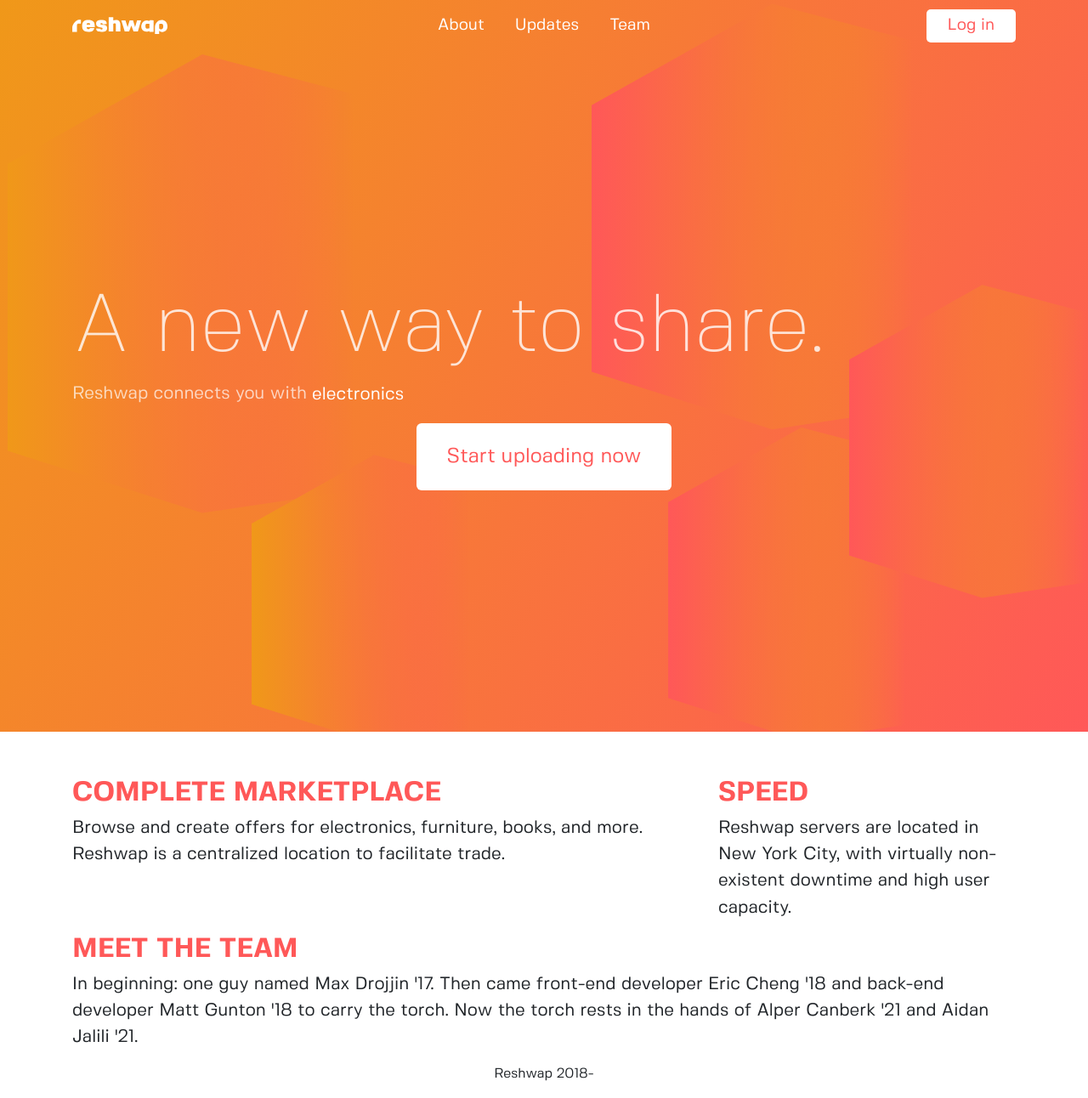
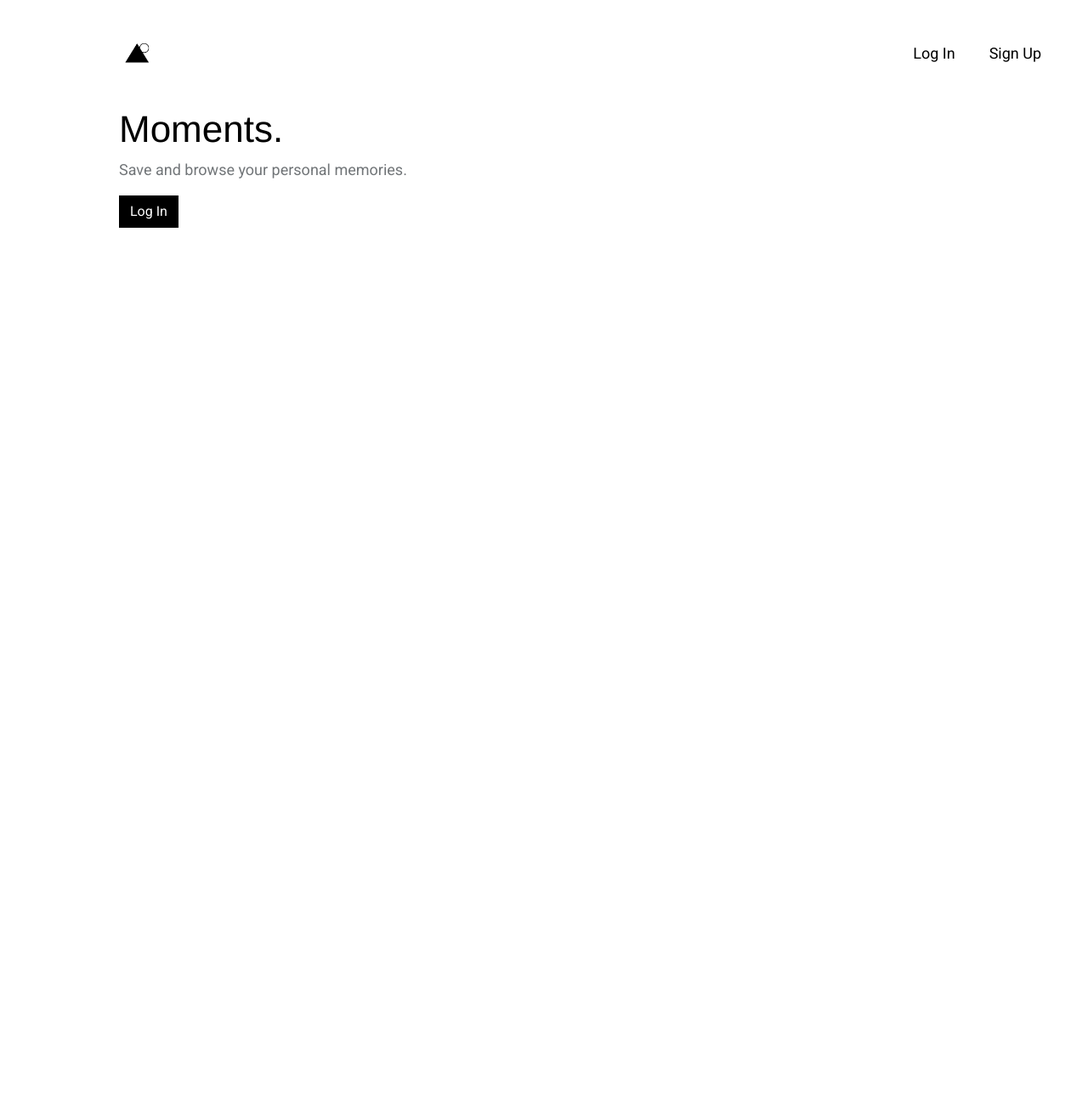
Before and after one commit to icanb/moments, a Flask app: page / in a window 1280 px wide. Shown: the whole page at 85% size. After the commit the page ends 268 px from the top, so only its background shows below. Run offline with Flask 2, Linux system fonts and the light colour scheme; some libraries are stand-ins or nearby versions.

Commit message:
Update homepage

```diff
--- /dev/null
+++ b/static/bootstrap-override.css
@@ -0,0 +1,59 @@
+body {
+    background-color: #fff;
+    color: #717578;
+    font-family: Roboto,sans-serif;
+    font-weight: 400;
+    font-size: 18px;
+    line-height: 28px;
+    overflow-x: hidden!important;
+    text-rendering: optimizeLegibility;
+    -webkit-font-smoothing: antialiased;
+    -moz-osx-font-smoothing: grayscale;
+}
+
+h1 {
+    font-family: "Helvetica Neue","Helvetica Neue",Helvetica,Arial,sans-serif;
+    color: #000;
+    font-weight: 500;
+    font-size: 44px;
+    line-height: 52px;
+}
+
+.info {
+	padding-left: 110px;
+}
+
+#logo-link {
+	padding-left: 124px;
+}
+
+.btn {
+	border-radius: 0 !important;
+}
+
+.btn-primary a {
+	color: #fff;
+}
+
+.btn-primary {
+	background-color: #000 !important;
+	border-color: #000 !important;
+}
+
+.nav-link a {
+    color: #000;
+}
+
+.nav-link a {
+    color: #000;
+}
+
+.navbar-nav ul li {
+    display: inline;
+    padding-right: 40px!important;
+}
+
+
+header .row {
+	padding: 40px 0;
+}
--- a/templates/home.html
+++ b/templates/home.html
@@ -56,7 +56,7 @@ gtag("config", "UA-124483316-1");
     <meta name="msapplication-config" content="static/favicons/browserconfig.xml">
     <meta name="theme-color" content="#f77a37">
 
-    <title>Reshwap</title>
+    <title>Moments</title>
   </head>
   <body id="bootstrap-overrides">
     <noscript>
@@ -73,6 +73,6 @@ gtag("config", "UA-124483316-1");
       To begin the development, run `npm start` or `yarn start`.
       To create a production bundle, use `npm run build` or `yarn build`.
     -->
-    <script type="text/javascript" src="/static/bundle.js"></script>
+    <script type="text/javascript" src="http://localhost:4000/static/js/bundle.js"></script>
   </body>
 </html>
--- a/templates/index.html
+++ b/templates/index.html
@@ -5,15 +5,12 @@
 <meta name="viewport" content="width=device-width, initial-scale=1, shrink-to-fit=no">
 <!-- Do not tamper with above meta tags -->
 
-<title>Reshwap</title>
-<meta name="description" content="Reshwap is a trading platform to connect campus.">
-
-<!-- <script type="text/javascript" src="http://www.parsecdn.com/js/parse-latest.js"></script> -->
+<title>Moments</title>
+<meta name="description" content="Memory book.">
 
 <link href="https://fonts.googleapis.com/css?family=Roboto:300,400,400i" rel="stylesheet">
-<link rel="stylesheet" href="https://maxcdn.bootstrapcdn.com/bootstrap/4.0.0-beta/css/bootstrap.min.css" integrity="sha384-/Y6pD6FV/Vv2HJnA6t+vslU6fwYXjCFtcEpHbNJ0lyAFsXTsjBbfaDjzALeQsN6M" crossorigin="anonymous">
-<!--link href="css/bootstrap.min.css" rel="stylesheet"-->
-<link rel="stylesheet" type="text/css" href="/static/stylesheet.css">
+<link rel="stylesheet" href="https://stackpath.bootstrapcdn.com/bootstrap/4.1.3/css/bootstrap.min.css" integrity="sha384-MCw98/SFnGE8fJT3GXwEOngsV7Zt27NXFoaoApmYm81iuXoPkFOJwJ8ERdknLPMO" crossorigin="anonymous">
+<link rel="stylesheet" type="text/css" href="/static/bootstrap-override.css">
 
 <!-- Favicon -->
 
@@ -32,131 +29,45 @@ if (host == window.location.host && window.location.protocol != "https:") {
   window.location.protocol = "https";
 }
 </script><!-- Global site tag (gtag.js) - Google Analytics -->
-<script async src="https://www.googletagmanager.com/gtag/js?id=UA-124483316-1"></script>
-<script>
-window.dataLayer = window.dataLayer || [];
-function gtag() {
-  dataLayer.push(arguments);
-}
-gtag("js", new Date());
-
-gtag("config", "UA-124483316-1");
-
-gtag("config", "UA-124483316-1");
-
-gtag("config", "UA-124483316-1");
-</script>
 
 
 </head>
-<body id="bootstrap-overrides">
-    <header>
-        <div class="background">
-            <div class="gradient-background">
-              <nav class="navbar navbar-expand-md bg-faded justify-content-center">
-                  <div class="container">
-                      <a href="/" class="navbar-brand d-flex w-50 mr-auto"><img src="/static/Reshwap Backup Logo 6.svg" height="25px" class="d-inline align-top logo" alt=""></a>
-                      <button class="navbar-toggler custom-toggler" type="button" data-toggle="collapse" data-target="#collapsingNavbar3">
-                          <span class="navbar-toggler-icon"></span>
-                      </button>
-                      <div class="navbar-collapse collapse" id="collapsingNavbar3">
-                          <ul class="navbar-nav mx-auto w-100 justify-content-center">
-                              <li class="nav-item">
-                                  <a class="nav-link" href="#about">About</a>
-                              </li>
-                              <li class="nav-item">
-                                  <a class="nav-link" href="#">Updates </a>
-                              </li>
-                              <li class="nav-item">
-                                  <a class="nav-link" href="#">Team</a>
-                              </li>
-                          </ul>
-                          <ul class="nav navbar-nav ml-auto w-100 justify-content-end">
-                            <a class="nav-link indexlogin" href="/auth/google" style="padding:5px 15px">
-                              <li class="nav-item">
-                                   Log in
-                              </li>
-                            </a>
-                          </ul>
-                      </div>
-                  </div>
-              </nav>
-              <div class="landing">
-                  <div class="container">
-                      <div class="col-xs-12">
-                          <h1 class="title">A new way to share.</h1>
-
-                          <div class="content">
-                              <div class="content-container d-none d-md-block">
-                                  <p class="content-container-text display-large" style="opacity: 0.7;">Reshwap connects you with </p>
-
-                                  <ul class="content-container-list display-large">
-                                      <li class="content-container-list-item">books</li>
-                                      <li class="content-container-list-item">furniture</li>
-                                      <li class="content-container-list-item">electronics</li>
-                                      <li class="content-container-list-item">your lost belongings</li>
-                                  </ul>
-                              </div>
-                              <div class="d-md-none" style="opacity: 0.7;">
-                                  <p class="content-container-text display-large d-md-none">Reshwap connects you with goods and people on campus.<p>
-                              </div>
-                              <a href="/auth/google"><button class="index-btn">Start uploading now</button><a>
-                          </div>
-                      </div>
-                  </div>
-              </div>
+<body>
+  <header>
+    <div class="container-fluid">
+      <div class="row">
+          <div class="col-sm-6">
+            <a id="logo-link" href="/">
+                <img src="/static/temp_logo.png" width="46" height="46" class="logo" id="logo">
+            </a>
+          </div>
+          <div class="col-sm-6 d-flex justify-content-end align-self-center">
+            <nav class="navbar-nav">
+              <ul class="nav">
+                <li class="nav-link"><a href="/auth/google">Log In</a></li>
+                <li class="nav-link"><a href="/auth/google">Sign Up</a></li>
+              </ul>
+            </nav>
           </div>
       </div>
+    </div>
   </header>
-  <div class="container" id="about">
-        <div class="row">
-            <div class="col-md-8">
-                <h3 class="bold">Complete marketplace</h3>
-
-                <p class="display-large">Browse and create offers for electronics, furniture, books, and more. Reshwap is a centralized location to facilitate trade.</p>
-            </div>
-
-            <div class="col-md-4">
-                <h3 class="bold">Speed</h3>
-
-                <p class="display-large">Reshwap servers are located in New York City, with virtually non-existent downtime and high user capacity.</p>
-            </div>
-
-            <!--div class="col-md-4">
-                <h3 class="bold">Take a look inside</h3>
-
-                <p class="display-large">For those curious, find us on <a href="https://github.com/thematman7/reshwap_renaissance">GitHub</a>.</p>
-            </div-->
-        </div>
+  <div class="container-fluid">
+    <div class="col-6">
+      <div class="info">
+        <h1>Moments.</h1>
+        <p>Save and browse your personal memories.</p>
+        <div class="btn btn-primary"><a href="/auth/google">Log In</a></div>
+      </div>
     </div>
 
-    <!--div class="container" id="updates">
-        <div class="jumbotron row">
-            <div class="col-md-12">
-                <h3 class="lightest">Updates</h3>
+  </div>
+    <!-- Optional JavaScript -->
+    <!-- jQuery first, then Popper.js, then Bootstrap JS -->
+    <script src="https://code.jquery.com/jquery-3.3.1.slim.min.js" integrity="sha384-q8i/X+965DzO0rT7abK41JStQIAqVgRVzpbzo5smXKp4YfRvH+8abtTE1Pi6jizo" crossorigin="anonymous"></script>
+    <script src="https://cdnjs.cloudflare.com/ajax/libs/popper.js/1.14.3/umd/popper.min.js" integrity="sha384-ZMP7rVo3mIykV+2+9J3UJ46jBk0WLaUAdn689aCwoqbBJiSnjAK/l8WvCWPIPm49" crossorigin="anonymous"></script>
+    <script src="https://stackpath.bootstrapcdn.com/bootstrap/4.1.3/js/bootstrap.min.js" integrity="sha384-ChfqqxuZUCnJSK3+MXmPNIyE6ZbWh2IMqE241rYiqJxyMiZ6OW/JmZQ5stwEULTy" crossorigin="anonymous"></script>
 
-            </div>
-        </div>
-    </div-->
 
-    <div class="container" id="team">
-        <div class="row">
-            <div class="col-md-12">
-                <h3 class="bold">Meet the team</h3>
-
-                <p class="display-large">In beginning: one guy named Max Drojjin '17. Then came front-end developer Eric Cheng '18 and back-end developer Matt Gunton '18 to carry the torch. Now the torch rests in the hands of Alper Canberk '21 and Aidan Jalili '21.</p>
-            </div>
-        </div>
-    </div>
-    <script src="https://code.jquery.com/jquery-3.2.1.slim.min.js" integrity="sha384-KJ3o2DKtIkvYIK3UENzmM7KCkRr/rE9/Qpg6aAZGJwFDMVNA/GpGFF93hXpG5KkN" crossorigin="anonymous"></script>
-<script src="https://cdnjs.cloudflare.com/ajax/libs/popper.js/1.11.0/umd/popper.min.js" integrity="sha384-b/U6ypiBEHpOf/4+1nzFpr53nxSS+GLCkfwBdFNTxtclqqenISfwAzpKaMNFNmj4" crossorigin="anonymous"></script>
-<script src="https://maxcdn.bootstrapcdn.com/bootstrap/4.0.0-beta/js/bootstrap.min.js" integrity="sha384-h0AbiXch4ZDo7tp9hKZ4TsHbi047NrKGLO3SEJAg45jXxnGIfYzk4Si90RDIqNm1" crossorigin="anonymous"></script>
-<!--script type="text/javascript" src="jquery/jquery-1.12.0.min.js"></script-->
-<!--script src="https://ajax.googleapis.com/ajax/libs/jquery/3.2.1/jquery.min.js"></script-->
-<!--script src="js/bootstrap.min.js"></script-->
 </body>
-
-<div class="container">
-    <p class="text-center">Reshwap 2018-</p>
-</div>
 </html>
```
Also changed, not shown: client/package-lock.json, static/temp_logo.png (added).
